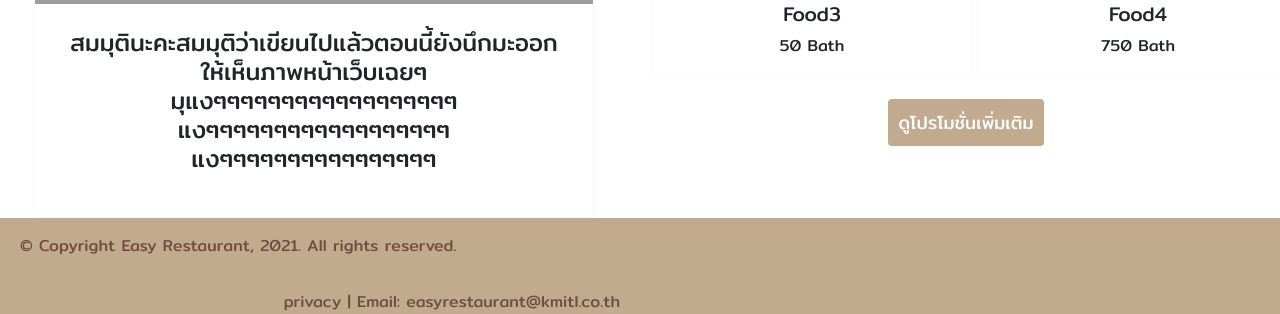
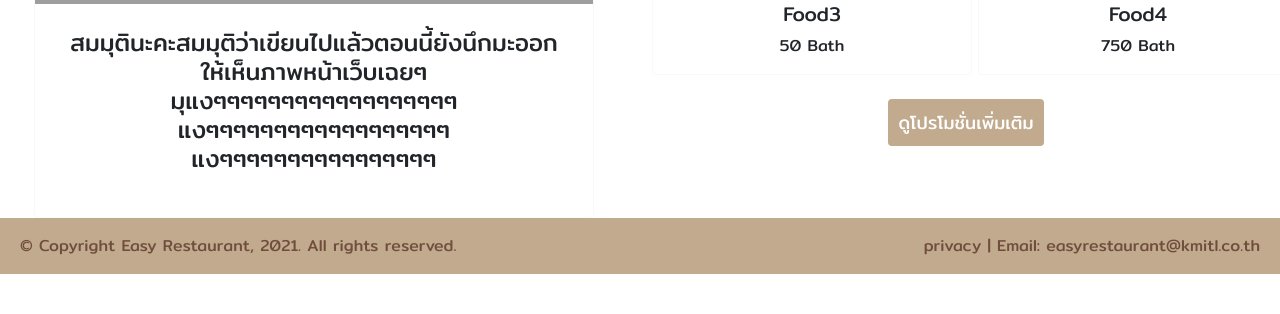
Before and after one commit to ArchanPhalanuphat/easyRestaurant, a Django app: page / in a window 1280 px wide. Shown: the part 724-1038 px from the top of the page. After the commit the page ends 998 px from the top, so only its background shows below. Run offline with Django 3.2, Linux system fonts and the light colour scheme; grey boxes are pictures that could not be loaded.

Commit message:
edit footer

```diff
--- a/templates/layout.html
+++ b/templates/layout.html
@@ -81,18 +81,14 @@
 
     {% endblock %}
     <!-- ด้านล่าง ฝากมาแก้ด้วยครับคิดไม่ออกล้าาาาา แป้ง: แก้แล้วๆๆ -->
-    <footer class="" style="background-color: #C1AA8D;">
-
+    <footer class="row" style="background-color: #C1AA8D;">
         <div class="col-lg-6 pt-3">
             <!-- <div class="col-lg-5 "> -->
-            <p style="text-align: left; margin-left: 20px;">© Copyright Easy Restaurant, 2021. All rights
-                reserved.
-            </p>
+            <p style="text-align: left; margin-left: 20px;">© Copyright Easy Restaurant, 2021. All rights reserved.</p>
             <!-- </div> -->
         </div>
         <div class="col-lg-6 pt-3">
             <p style="text-align: right; margin-right: 20px">privacy | Email: easyrestaurant@kmitl.co.th</p>
-        </div>
         </div>
     </footer>
 
```
